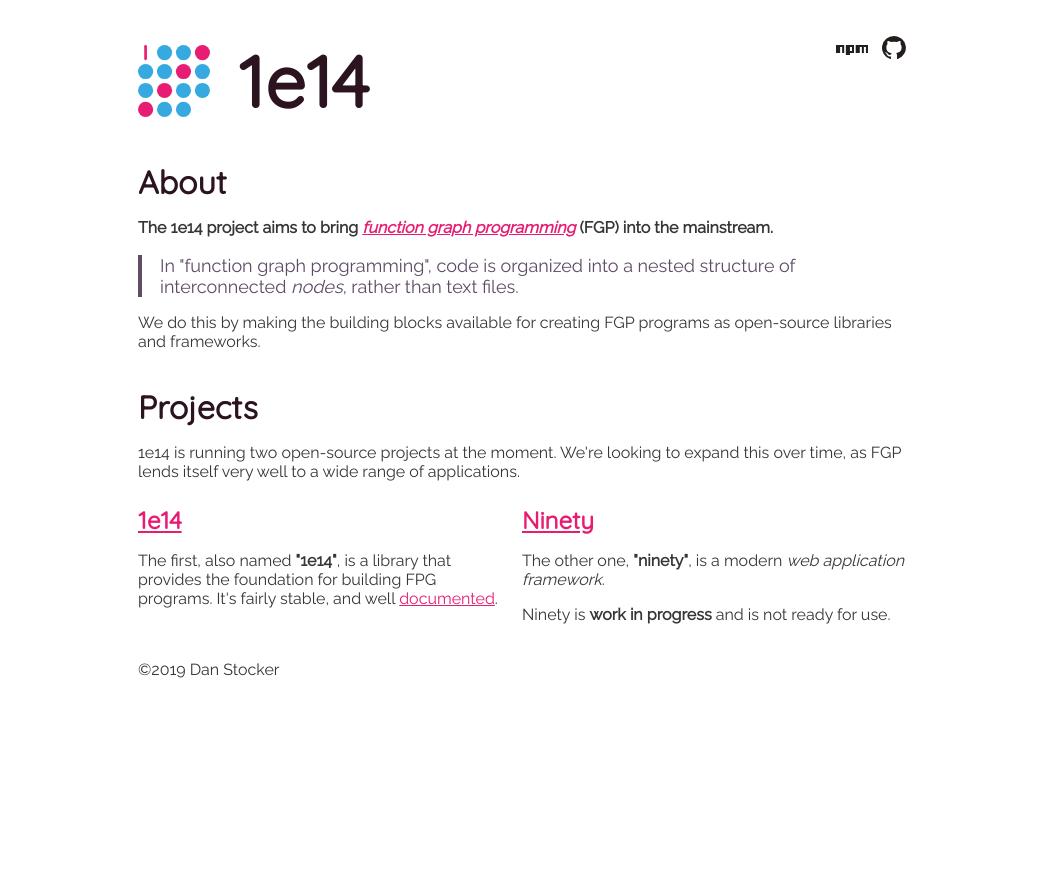
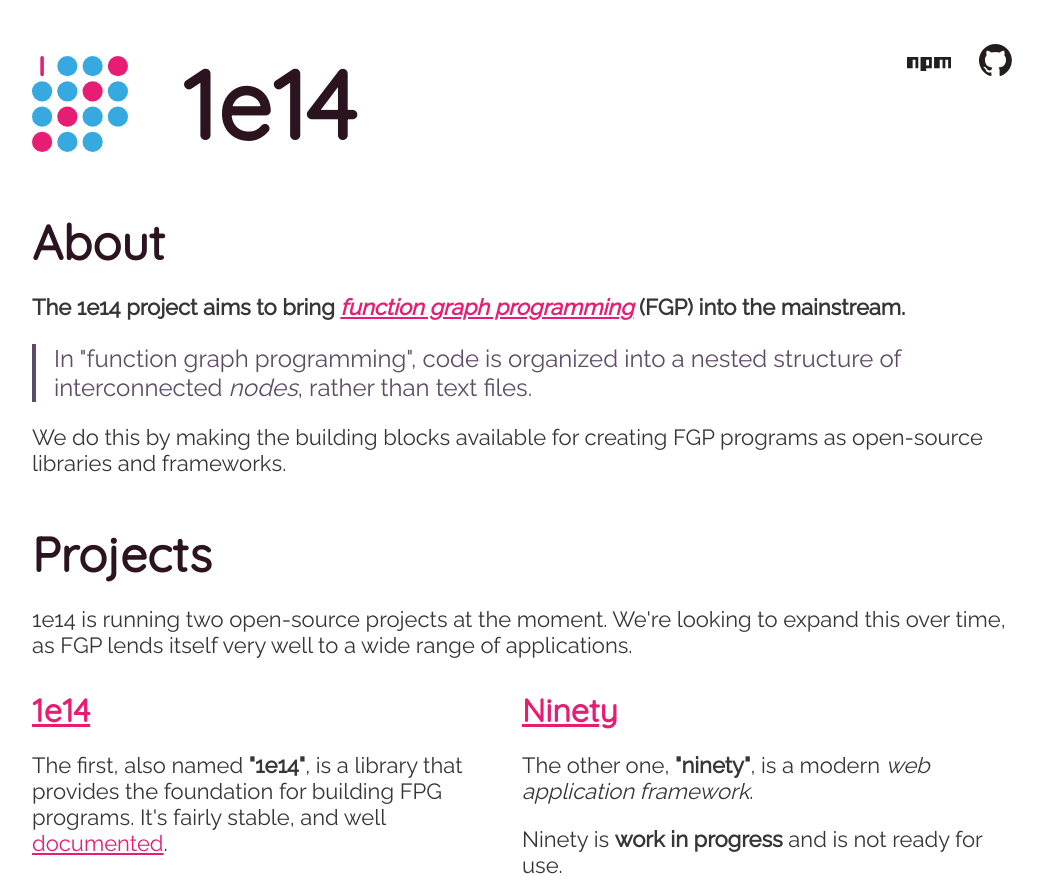
Before and after one commit to 1e14/1e14.org, a plain HTML site: page index.html in a window 1280 px wide. Shown: the top 881 px of the page, without its empty margins (118-1161 px from the left). Before the commit the page ends 800 px from the top, so only its background shows below. Drawn offline with Linux system fonts and the light colour scheme.

Commit message:
Adds responsiveness

```diff
--- a/index.css
+++ b/index.css
@@ -7,14 +7,14 @@
 */
 
 body {
-    width: 768px;
     margin: 0 auto;
+    padding: 0 1em;
     color: rgba(54, 53, 55, 1);
     font-size: 16px;
     font-family: "Raleway", sans-serif;
 }
 
-body * {
+* {
     box-sizing: border-box;
 }
 
@@ -50,13 +50,17 @@
 blockquote {
     margin: 1em 0 0 0;
     padding: 0 0 0 18px;
-    border-left: 4px solid rgba(95, 75, 102, 1);
+    border-left: 0.2em solid rgba(95, 75, 102, 1);
     font-size: 18px;
     color: rgba(95, 75, 102, 1);
 }
 
 header, section, footer {
-    margin: 36px 0;
+    margin: 2em 0;
+}
+
+header {
+    position: relative;
 }
 
 header > * {
@@ -71,32 +75,49 @@
 }
 
 .header__title {
-    margin-left: 24px;
+    margin-left: 0.5em;
     font-size: 72px;
 }
 
 .header__links {
-    float: right;
+    position: absolute;
+    top: 0;
+    right: 0;
 }
 
 .header__links img {
-    width: 24px;
+    width: 1.5em;
 }
 
 .header__npm img {
-    width: 32px;
+    width: 2em;
 }
 
 .header__links a {
     display: inline-block;
     vertical-align: middle;
-    margin-left: 10px;
+    margin-left: 1em;
 }
 
-.projects::after {
-    content: "";
-    display: block;
-    clear: both;
+footer {
+    color: rgba(95, 75, 102, 1);
+}
+
+@media screen {
+    body {
+        -webkit-text-size-adjust: none;
+    }
+}
+
+@media screen and (max-width: 666px) {
+    body {
+        width: 375px;
+    }
+}
+
+@media screen and (min-width: 667px) {
+    body {
+        width: 667px;
     }
 
     .projects > div {
@@ -108,3 +129,41 @@
     .projects > div:last-child {
         padding-right: 0;
     }
+
+    .projects::after {
+        content: "";
+        display: block;
+        clear: both;
+    }
+}
+
+@media screen and (min-width: 1024px) {
+    body {
+        width: 1024px;
+        font-size: 22px;
+    }
+
+    h1 {
+        font-size: 48px;
+    }
+
+    h2 {
+        font-size: 32px;
+    }
+
+    h3 {
+        font-size: 24px;
+    }
+
+    blockquote {
+        font-size: 24px;
+    }
+
+    .header__logo {
+        font-size: 96px;
+    }
+
+    .header__title {
+        font-size: 96px;
+    }
+}
--- a/index.html
+++ b/index.html
@@ -2,6 +2,7 @@
 <html lang="en">
 <head>
     <meta charset="UTF-8">
+    <meta name="viewport" content="width=device-width; initial-scale=1.0;" />
     <link href="https://fonts.googleapis.com/css?family=Quicksand|Raleway"
           rel="stylesheet">
     <link rel="stylesheet" href="index.css">
```
Lines whose indentation alone changed are shown as unchanged.
